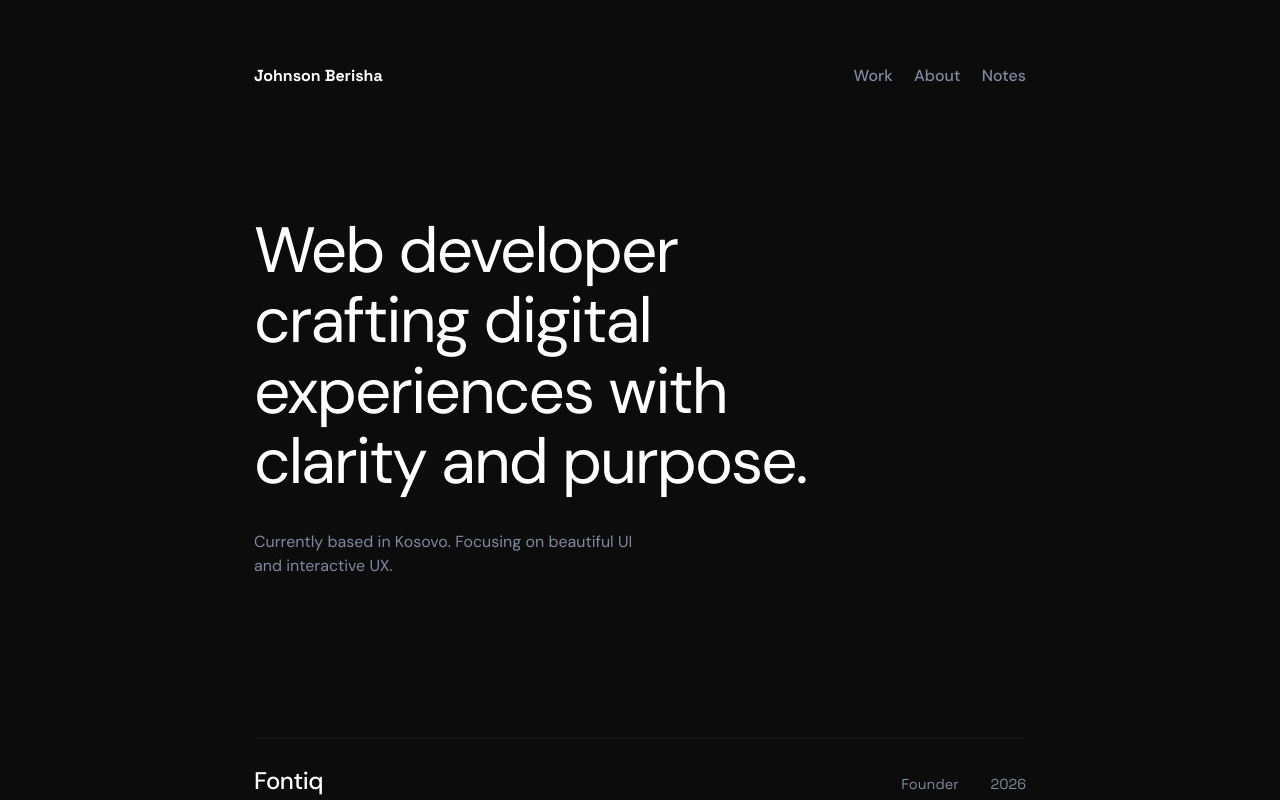
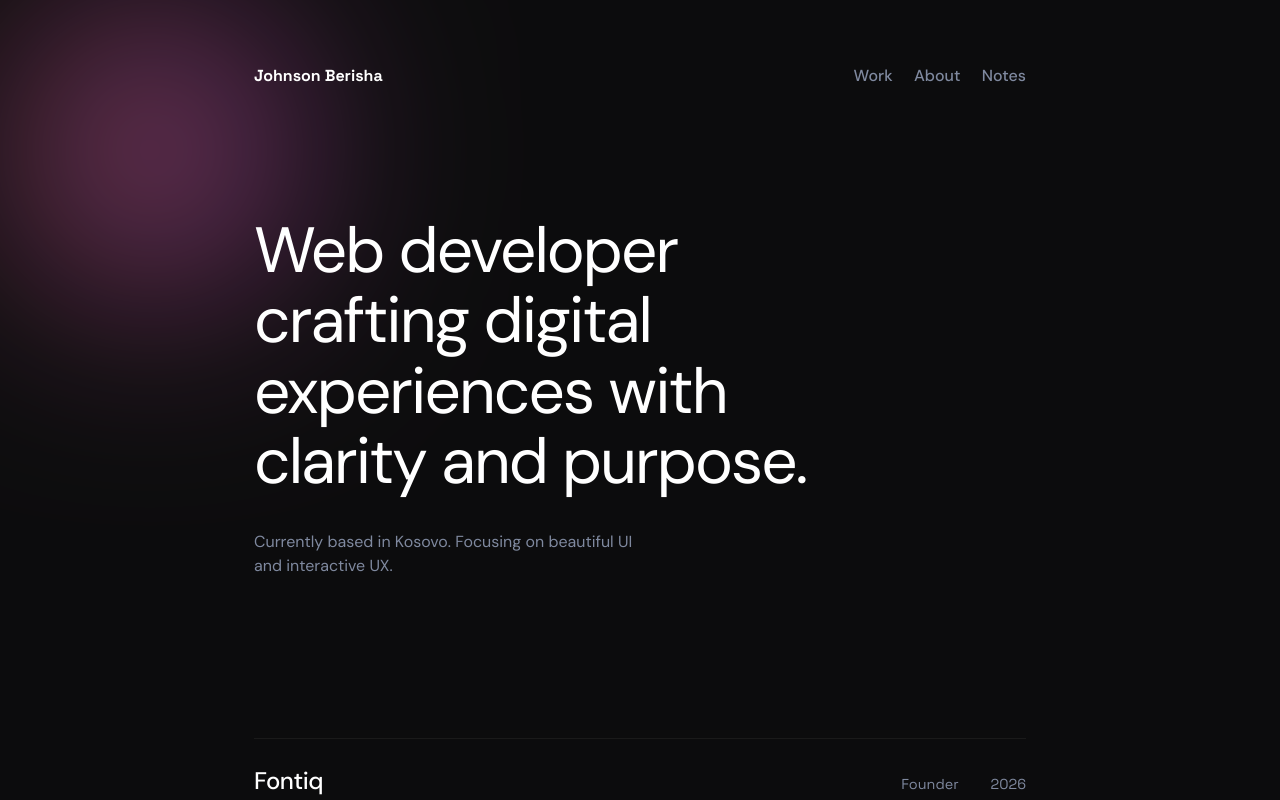
Before and after one commit to Johnson-Berisha/gjnsn, a Next.js app: page / in a window 1280 px wide. Shown: the top 800 px of the page. Built offline with nearby package versions, Linux system fonts and the light colour scheme.

Commit message:
added blob

```diff
--- a/src/app/globals.css
+++ b/src/app/globals.css
@@ -292,3 +292,26 @@ footer a:hover {
   white-space: nowrap;
   border: 0;
 }
+
+/* blob */
+.blob {
+  position: fixed;
+  top: 0;
+  left: 0;
+  width: 300px;
+  height: 300px;
+  background: conic-gradient(from 90deg, #ff64ff, #ff6496, #ff64ff);
+  border-radius: 50%;
+  pointer-events: none;
+  transition: transform 0.22s ease-out, opacity 0.22s ease-out;
+  mix-blend-mode: screen;
+  filter: blur(100px);
+  opacity: 0.4;
+  z-index: -1;
+}
+
+@media (max-width:600px) {
+  .blob {
+    display: none;
+  }
+}
--- a/src/app/page.js
+++ b/src/app/page.js
@@ -1,8 +1,43 @@
+"use client";
+
 import Link from "next/link";
+import { useEffect, useRef } from "react";
 
 export default function Home() {
+  const blobRef = useRef(null);
+  const projectListRef = useRef(null);
+
+  useEffect(() => {
+    const blob = blobRef.current;
+    if (!blob) return;
+
+    const offset = 150; // half of blob size (50px)
+    const moveBlob = (e) => {
+      blob.style.transform = `translate(${e.clientX - offset}px, ${e.clientY - offset}px)`;
+    };
+
+    const projectList = projectListRef.current;
+    const handleProjectListHover = () => {
+      blob.style.opacity = "0";
+    };
+    const handleProjectListLeave = () => {
+      blob.style.opacity = "0.4";
+    };
+
+    window.addEventListener("mousemove", moveBlob);
+    projectList?.addEventListener("mouseenter", handleProjectListHover);
+    projectList?.addEventListener("mouseleave", handleProjectListLeave);
+
+    return () => {
+      window.removeEventListener("mousemove", moveBlob);
+      projectList?.removeEventListener("mouseenter", handleProjectListHover);
+      projectList?.removeEventListener("mouseleave", handleProjectListLeave);
+    };
+  }, []);
+
   return (
     <div className="container measure">
+      <div className="blob" ref={blobRef} />
       <header>
         <div className="logo">Johnson Berisha</div>
         <nav aria-label="Main navigation">
@@ -16,9 +51,9 @@ export default function Home() {
           <h1>Web developer crafting digital experiences with clarity and purpose.</h1>
           <p className="hero-sub">Currently based in Kosovo. Focusing on beautiful UI and interactive UX.</p>
         </section>
-        <section>
+        <section className="projects">
           <h2 className="visuallyHidden">Projects</h2>
-          <div className="project-list">
+          <div className="project-list" ref={projectListRef}>
             <a href="#" className="project-item">
               <span className="project-title">Fontiq</span>
               <div className="project-meta">
```
